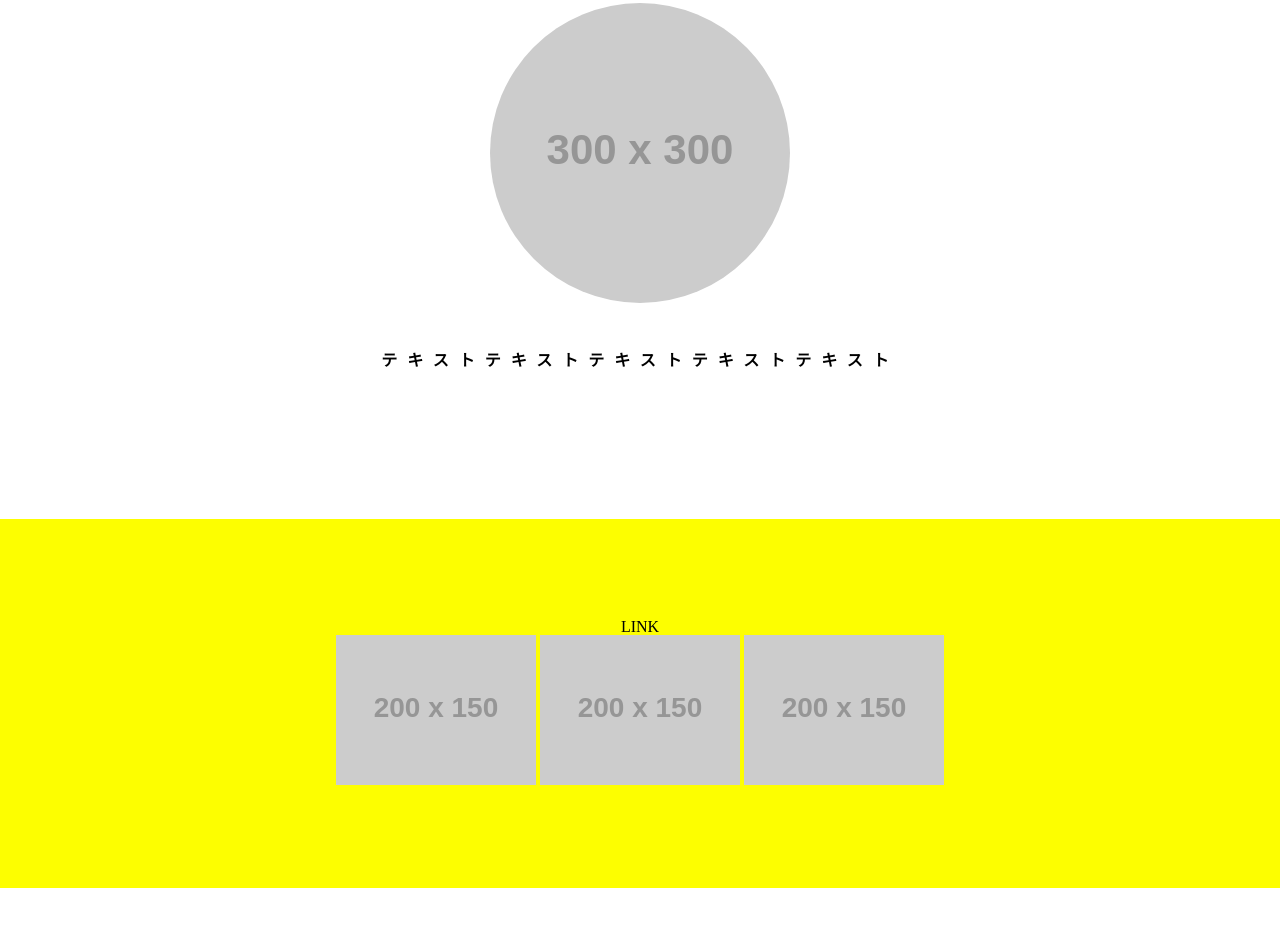
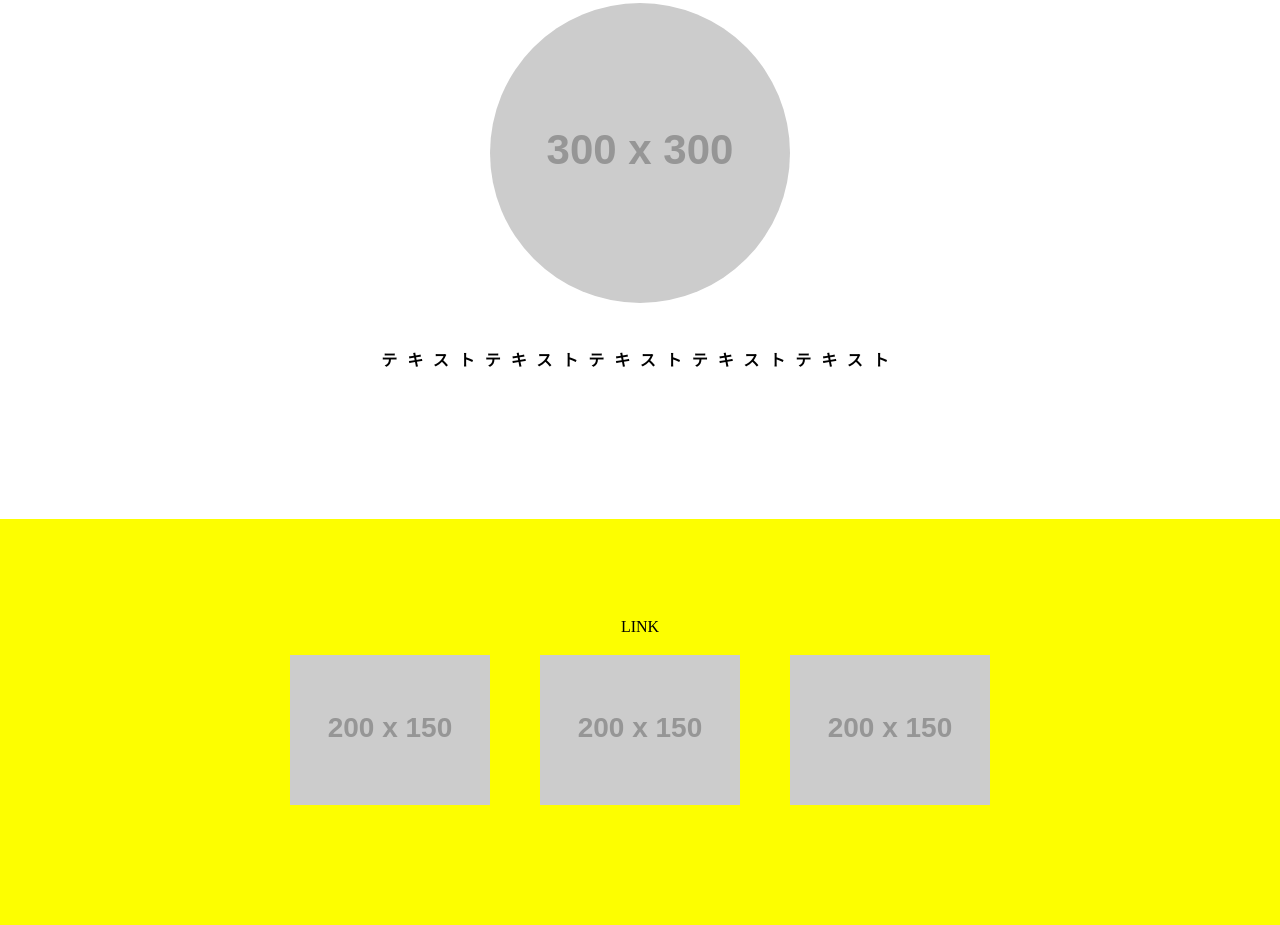
Before and after one commit to 96inou/friendssite, a plain HTML site: page index.html in a window 1280 px wide. Shown: the part 460-1385 px from the top of the page. Before the commit the page ends 1348 px from the top, so only its background shows below. Drawn offline with Linux system fonts and the light colour scheme; placeholder pictures from the web are drawn by us.

Commit message:
フッター作成

```diff
--- a/assets/css/style.css
+++ b/assets/css/style.css
@@ -70,9 +70,12 @@ main img{
 
 footer{
   background-color: #fdfe00;
-  display: flex;
-  justify-content: center;
-  align-items: center;
-  flex-direction: column;
+  text-align: center;
   padding: 100px 0;
 }
+.footer-center{
+  display: flex;
+  justify-content: space-between;
+  width: 700px ;
+  margin: 20px auto;
+}
```
